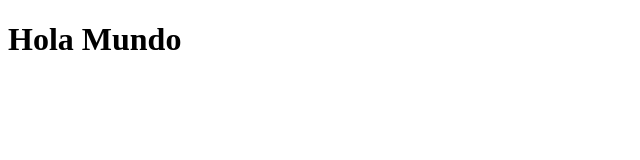
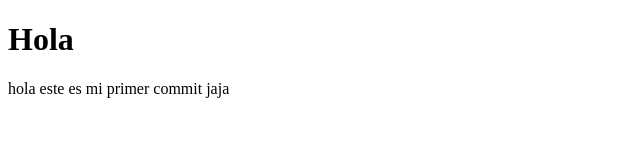
Before and after one commit to juanmws/git-test, a plain HTML site: page index.html in a window 1280 px wide. Shown: the whole page, without its empty margins (0-640 px from the left). Drawn offline with Linux system fonts and the light colour scheme.

Commit message:
first file change

```diff
--- a/index.html
+++ b/index.html
@@ -7,6 +7,7 @@
 	<title>Platzi</title>
 </head>
 <body>
-	<h1>Hola Mundo</h1>
+	<h1>Hola</h1>
+	<p>hola este es mi primer commit jaja</p>
 </body>
 </html>
```
